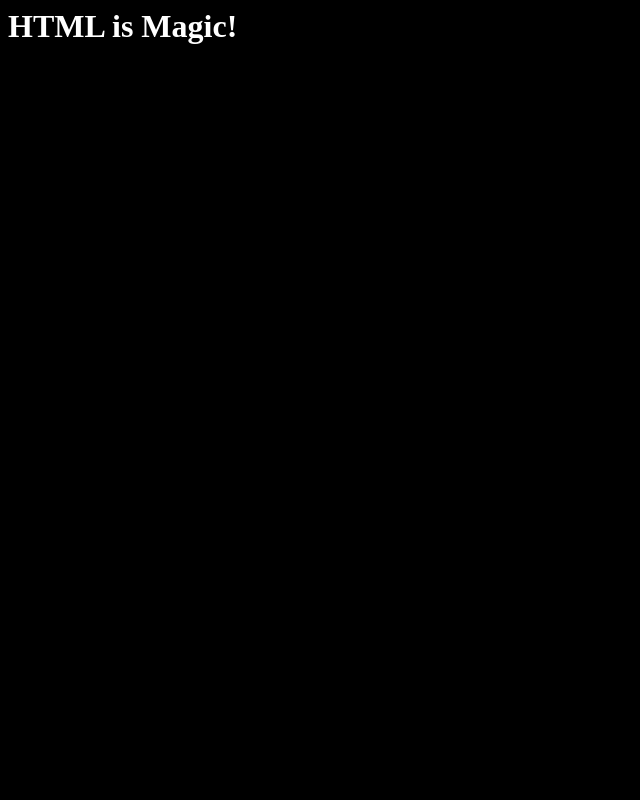
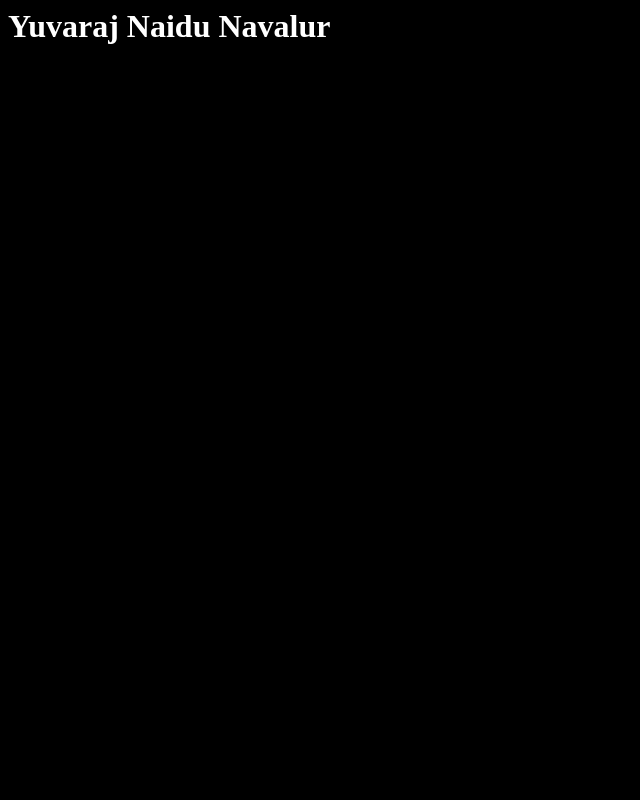
Before and after one commit to Yuvaraj-Navalur/YuvarajNaidu.codes, a plain HTML site: page index.html in a window 1280 px wide. Shown: the top 800 px of the page, without its empty margins (0-640 px from the left). Drawn offline with Linux system fonts and the light colour scheme.

Commit message:
Update index.html

```diff
--- a/index.html
+++ b/index.html
@@ -16,7 +16,7 @@
     </style>
   </head>
   <body style="background: black; color: white;">
-  <h1>HTML is Magic!</h1>
+  <h1>Yuvaraj Naidu Navalur</h1>
   <p>
     <img width="100%" src="https://instagram.fhyd14-2.fna.fbcdn.net/v/t51.2885-15/e35/67803034_124527758805272_6864525071707097910_n.jpg?tp=1&_nc_ht=instagram.fhyd14-2.fna.fbcdn.net&_nc_cat=108&_nc_ohc=DO6Nho2CcPsAX9b4rjw&edm=AABBvjUAAAAA&ccb=7-4&oh=a7c04310efc21e201a114583030f3d3f&oe=6098E854&_nc_sid=83d603" />
 
```
